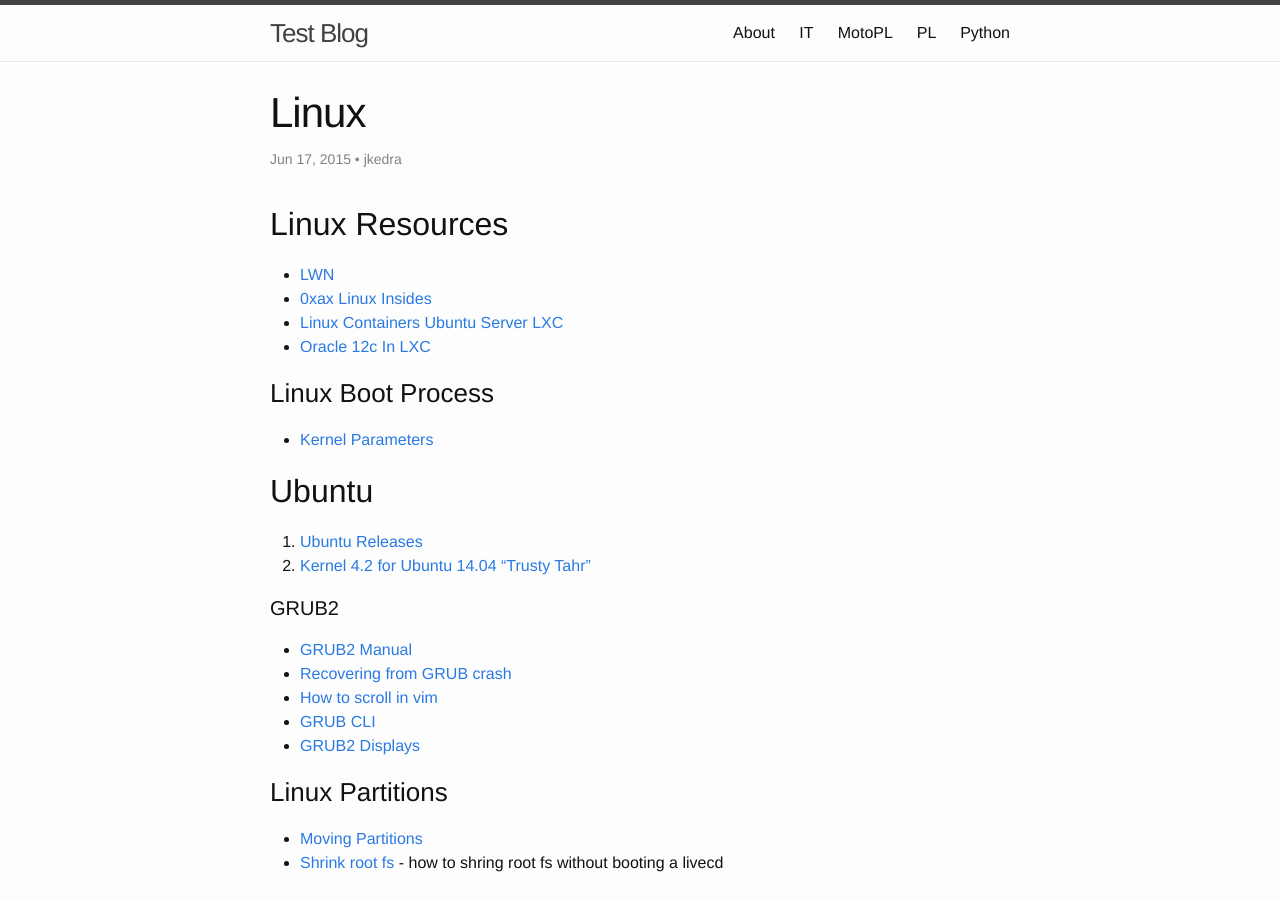
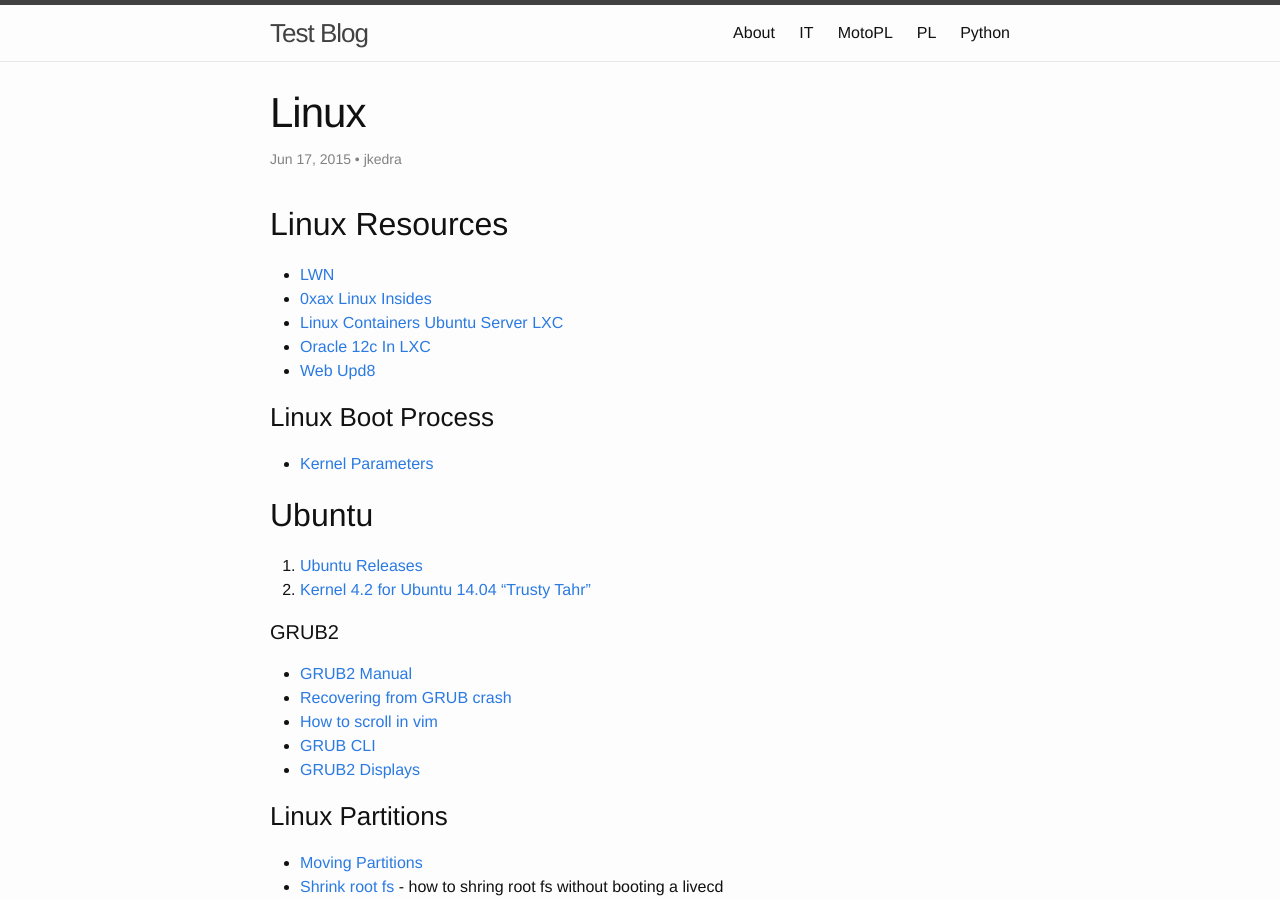
Before and after one commit to jkedra/jkedra.github.io, a Jekyll site: the page built from _posts/2015/2015-06-17-linux.md, in a window 1280 px wide and 900 px high. Built offline with Jekyll 4.4.1, drawn with Linux system fonts in a browser that asks for light colours.

Commit message:
web upd8

```diff
--- a/_posts/2015/2015-06-17-linux.md
+++ b/_posts/2015/2015-06-17-linux.md
@@ -16,6 +16,7 @@
 * [Linux Containers](https://linuxcontainers.org/)
   [Ubuntu Server LXC](https://help.ubuntu.com/lts/serverguide/lxc.html)
 * [Oracle 12c In LXC](http://www.toadworld.com/platforms/oracle/w/wiki/11435.oracle-database-12c-installation-inside-linux-containers)
+* [Web Upd8](http://www.webupd8.org/)
 
 ### Linux Boot Process
 * [Kernel Parameters](https://www.kernel.org/doc/Documentation/kernel-parameters.txt)
```
